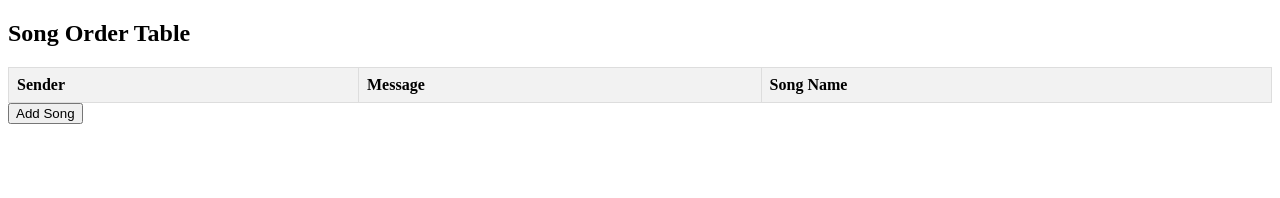
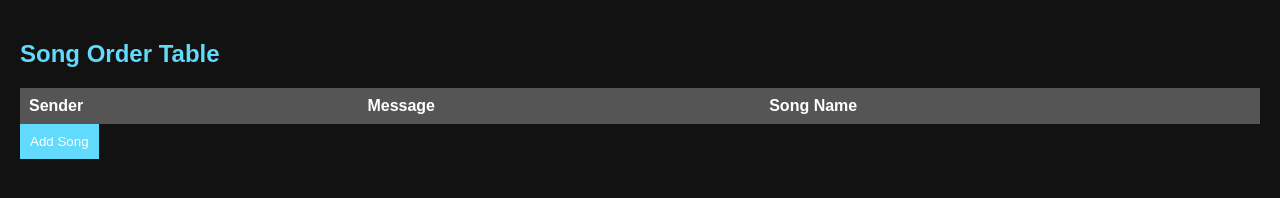
Before and after one commit to DesislavPavlov/DJSa6koBeats, a website: page test2.html in a window 1280 px wide. Drawn offline with Linux system fonts and the light colour scheme.

Commit message:
Set up online worksapce

```diff
--- a/style.css
+++ b/style.css
@@ -318,3 +318,31 @@ form button:nth-child(4):active {
   color: white;
   font-size: 1.5em;
 }
+
+
+/* Song Table Section */
+#songTableSection {
+}
+
+#songTableSection table {
+  border-collapse: collapse;
+  margin: 100px auto;
+  width: 80%;
+  color: white;
+}
+
+th, td {
+  border: 1px solid #555;
+  padding: 8px;
+  text-align: left;
+  color: rgb(233, 233, 233);
+}
+
+tr td:nth-child(1), tr td:nth-child(2) {
+  width: 100px;
+  color: red;
+}
+
+tr td:nth-child(3) {
+  width: 500px;
+}
--- a/test2.html
+++ b/test2.html
@@ -5,24 +5,50 @@
   <meta name="viewport" content="width=device-width, initial-scale=1.0">
   <title>Song Order Table</title>
   <style>
+    body {
+      background-color: #121212;
+      color: #fff;
+      font-family: Arial, sans-serif;
+      margin: 0;
+      padding: 20px;
+    }
+
+    h2 {
+      color: #61dafb;
+    }
+
     table {
       width: 100%;
       border-collapse: collapse;
       margin-top: 20px;
+      background-color: #333;
     }
 
     th, td {
-      border: 1px solid #ddd;
+      border: 1px solid #555;
       padding: 8px;
       text-align: left;
     }
 
     th {
-      background-color: #f2f2f2;
+      background-color: #555;
+      color: #fff;
     }
 
     .template-row {
       display: none;
+    }
+
+    button {
+      background-color: #61dafb;
+      color: #fff;
+      padding: 10px;
+      border: none;
+      cursor: pointer;
+    }
+
+    button:hover {
+      background-color: #4fa3cc;
     }
   </style>
 </head>
```
Also changed, not shown: index.html (+20 -20 lines), 1 other file.
